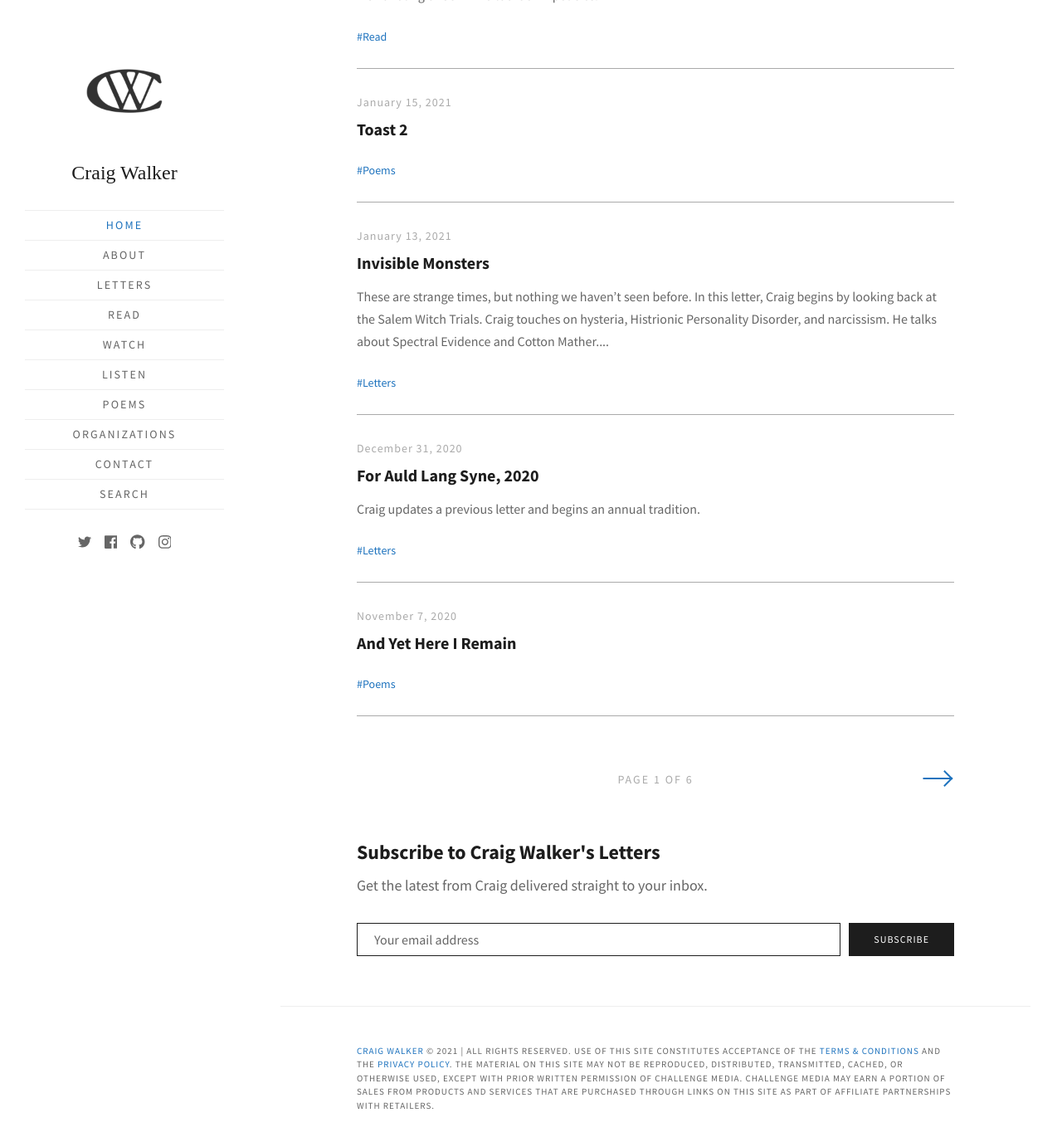
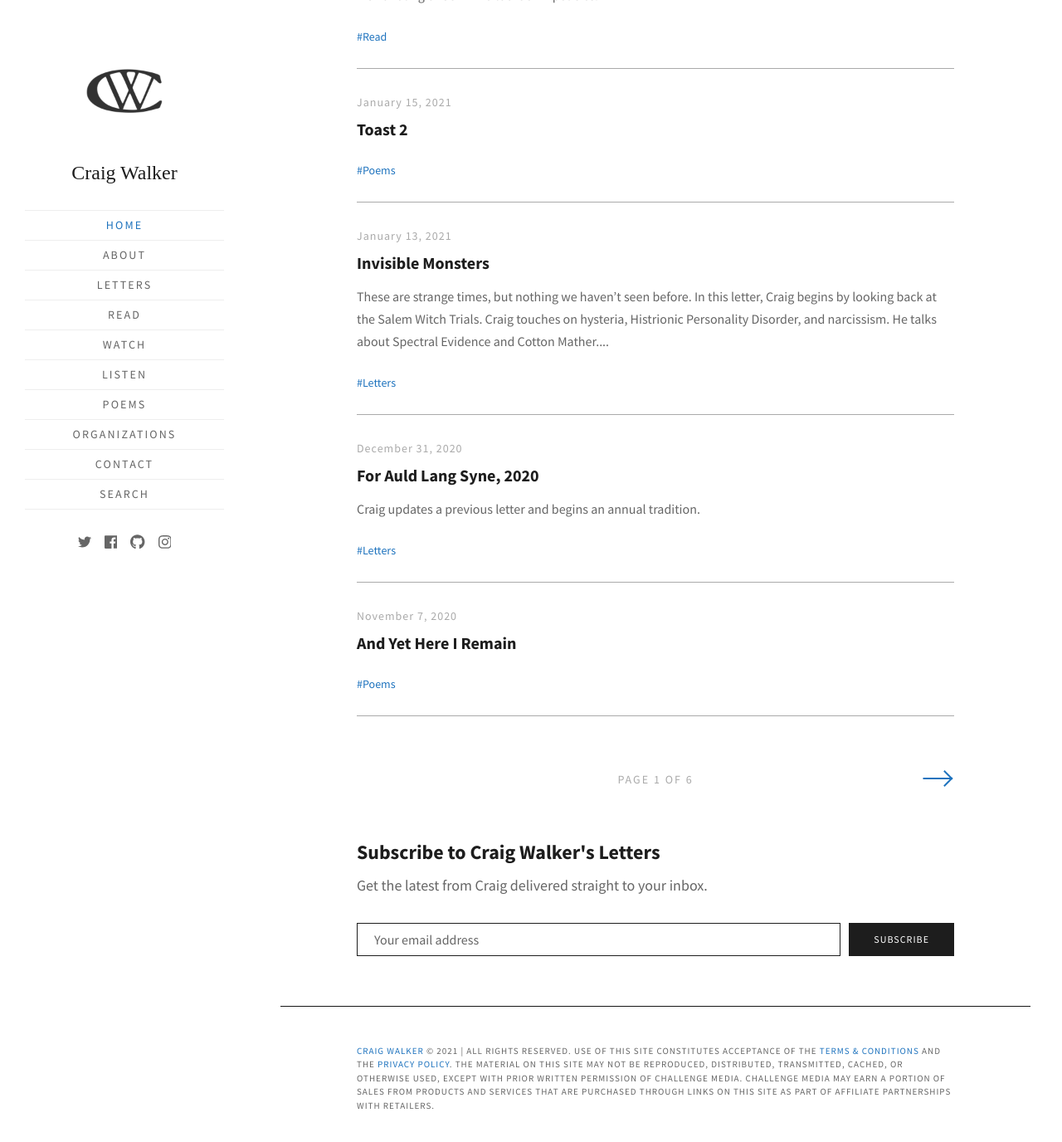
Before and after one commit to walkercraig/walkercraig, a Jekyll site: the page built from index.html, in a window 1280 px wide and 1400 px high, scrolled down 928 px. Shown: the top 1376 px of the window at 83% size. Built offline with Jekyll 4.4.1, drawn with Linux system fonts in a browser that asks for light colours; some web fonts are replaced; the list of posts is cut into pages by our own code.

Commit message:
Update _footer.scss

```diff
--- a/_sass/_footer.scss
+++ b/_sass/_footer.scss
@@ -3,7 +3,7 @@
  * ----------------------------------------------------------------------------
  */
 .site-footer {
-  border-top: 1px solid $gray-lighter;
+  border-top: 1px solid #171717;
   padding-top: 2.5em;
 }
 
@@ -13,6 +13,7 @@
   line-height: 1.5;
   margin-bottom: 0;
   text-transform: uppercase;
+  color: #666 !important;
 }
 
 .site-info a {
@@ -32,7 +33,7 @@
 }
 
 .back-to-top:hover {
-  color: $color-accent;
+  color: $gray-lighter;
 }
 
 .back-to-top:focus {
```
